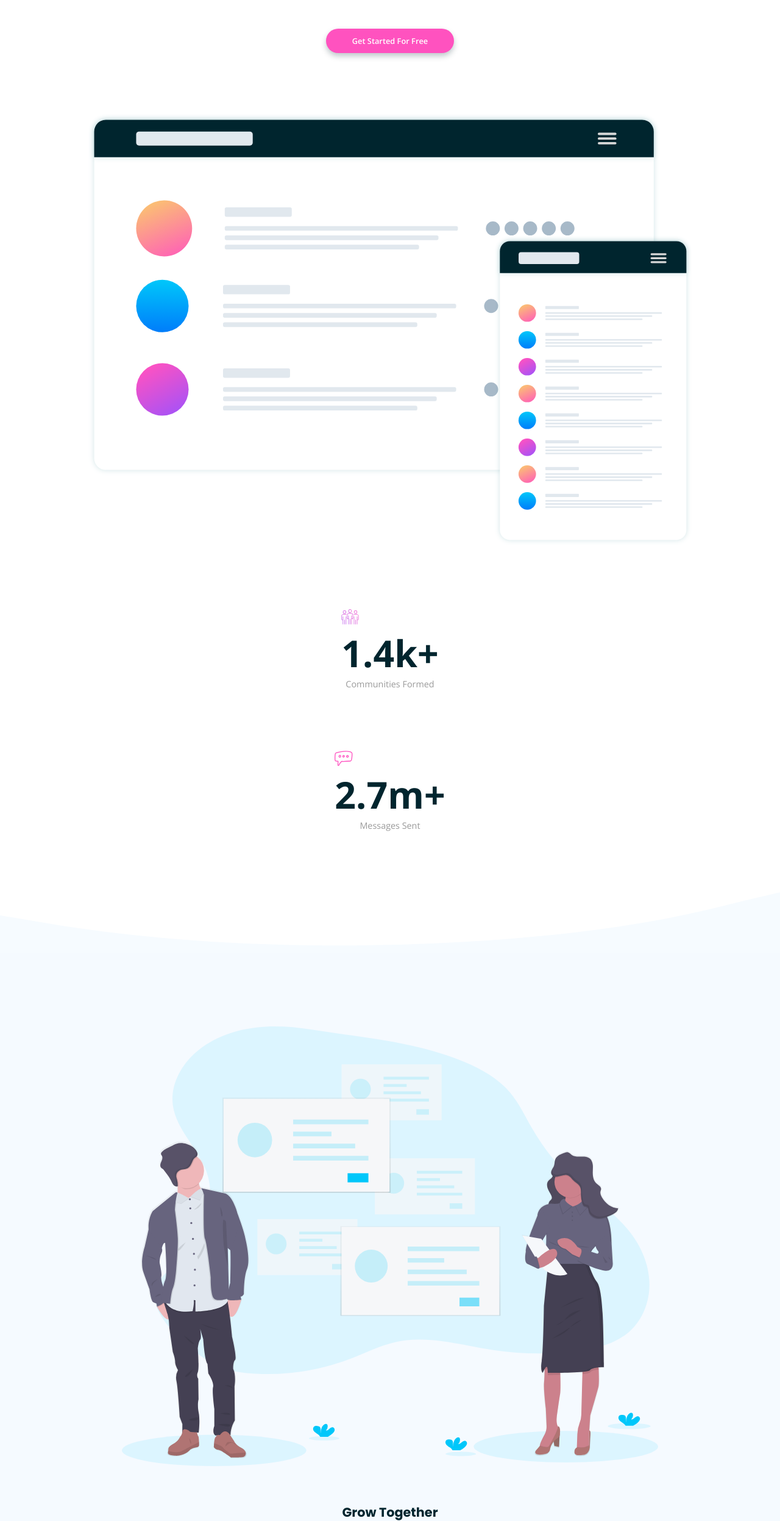
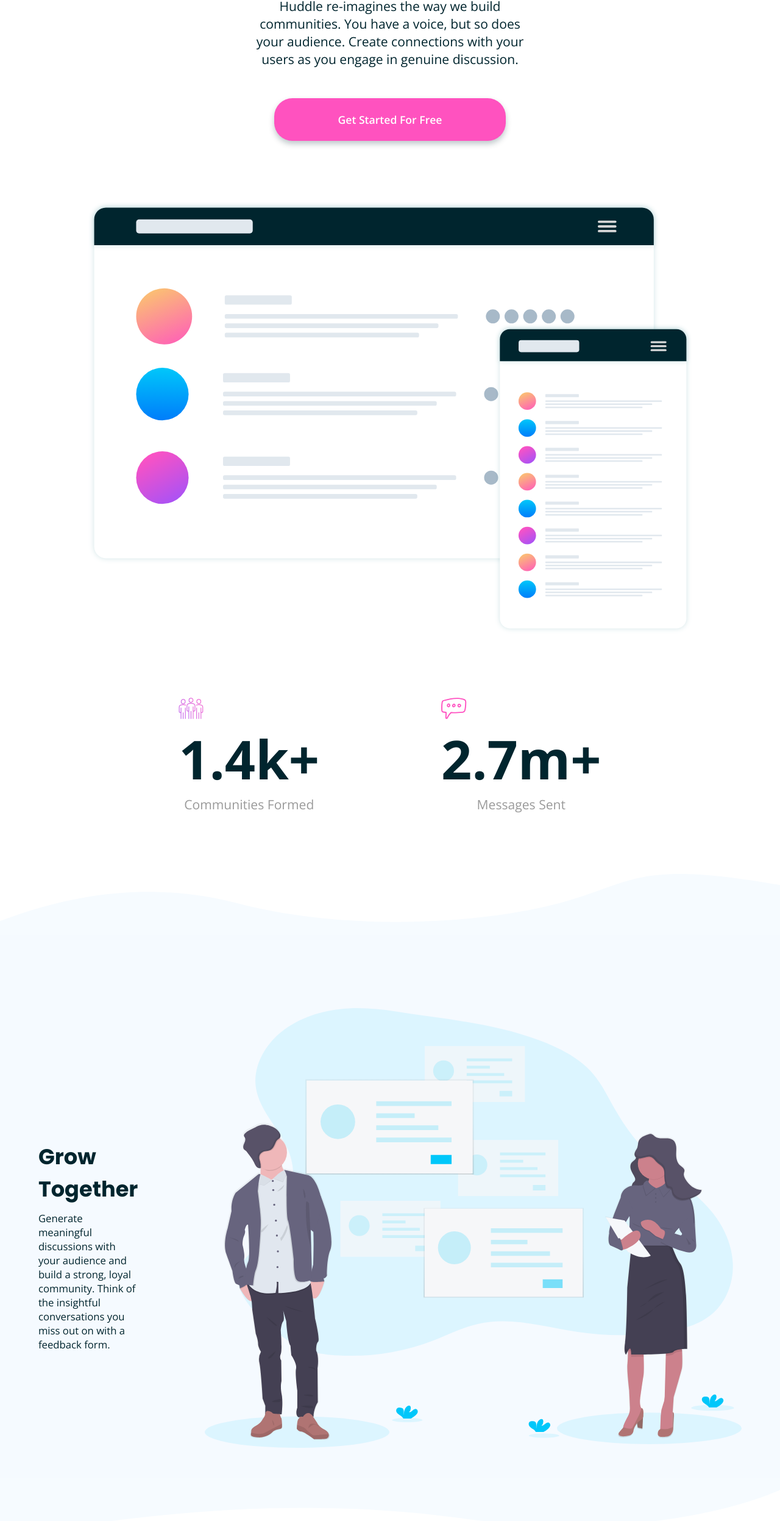
Before and after one commit to TomHckr-Frontend-Mentor/FM_huddle_landing_page, a plain HTML site: page index.html in a window 1280 px wide. Shown: the part 306-2800 px from the top of the page at 61% size. Drawn offline with nearby package versions, Linux system fonts and the light colour scheme.

Commit message:
Finish desktop layout except footer

```diff
--- a/index.html
+++ b/index.html
@@ -45,25 +45,31 @@
       <div class="about-grow about-node">
         <div class="about-node-inner">
           <img src="images/illustration-grow-together.svg" alt="" class="about-illustration">
+          <div class="about-text">
             <h3 class="about-title">Grow Together</h3>
             <p class="about-dscr">Generate meaningful discussions with your audience and build a strong, loyal community.
     Think of the insightful conversations you miss out on with a feedback form.</p>
           </div>
         </div>
+      </div>
       <div class="about-conversations about-node">
         <div class="about-node-inner">
           <img src="images/illustration-flowing-conversation.svg" alt="" class="about-illustration">
+          <div class="about-text">
             <h3 class="about-title">Flowing Conversations</h3>
             <p class="about-dscr">You wouldn't paginate a conversation in real life, so why do it online? Our threads have
       just-in-time loading for a more natural flow.</p>
           </div>
         </div>
+      </div>
       <div class="about-users about-node">
         <div class="about-node-inner">
           <img src="images/illustration-your-users.svg" alt="" class="about-illustration">
+          <div class="about-text">
             <h3 class="about-title">Your Users</h3>
             <p class="about-dscr">It takes no time at all to integrate Huddle with your app's authentication solution. This means,
       once signed in to your app, your users can start chatting immediately.</p>
+          </div>
         </div>
       </div>
     </section>
--- a/style.css
+++ b/style.css
@@ -34,7 +34,7 @@
 /* HEAD-BAR */
 
 header {
-    --header-padding: 30px;
+    --header-padding: 4vw;
     height: 100px;
     display: flex;
     align-items: center;
@@ -336,3 +336,114 @@
     font-style: none;
     color: white;
 }
+
+@media only screen and (min-width: 600px) {
+    html {
+        font-size: 110%;
+    }
+
+    .header-title {
+        font-size: 2rem;
+    }
+
+    .header-logo {
+        height: 30px;
+    }
+
+
+    /* INTRO */
+
+    .intro-title {
+        font-size: 2.8rem;
+    }
+
+    .intro-dscr {
+        font-size: 1.2rem;
+        margin: 0 25vw;
+        margin-top: 10px;
+    }
+
+    .get-started-btn {
+        height: 70px;
+        width: 380px;
+        font-size: 1rem;
+    }
+
+
+    /* STATS */
+
+    section.stats {
+        flex-direction: row;
+        gap: 200px;
+        grid-gap: 200px;
+    }
+
+    .stat-icon {
+        height: 35px;
+    }
+
+    .stat-num {
+        font-size: 5rem;
+    }
+
+    .stat-dscr {
+        font-size: 1.2rem;
+    }
+
+
+    /* ABOUT */
+
+    .about-node-inner {
+        display: flex;
+        flex-direction: row-reverse;
+        gap: 10%;
+        grid-gap: 10%;
+    }
+
+    .about-node:nth-child(2) .about-node-inner {
+        flex-direction: row;
+    }
+
+    .about-text {
+        text-align: left;
+        max-width: 40%;
+    }
+
+    .about-title {
+        font-size: 2rem;
+    }
+
+    .about-grow:before {
+        background-image: url("images/bg-section-top-desktop-1.svg");
+    }
+
+    .about-grow:after {
+        background-image: url("images/bg-section-bottom-desktop-1.svg");
+    }
+
+    .about-users:before {
+        background-image: url("images/bg-section-top-desktop-2.svg");
+    }
+
+    .about-users:after {
+        background-image: url("images/bg-section-bottom-desktop-2.svg");
+    }
+
+
+    /* GET STARTED */
+
+    .get-started-title {
+        font-size: 2rem;
+    }
+
+    .get-started .get-started-btn {
+    }
+
+
+    /* FOOTER */
+
+    footer:before {
+        background-image: url("images/bg-footer-top-desktop.svg");
+    }
+
+}
```
Lines whose indentation alone changed are shown as unchanged.
